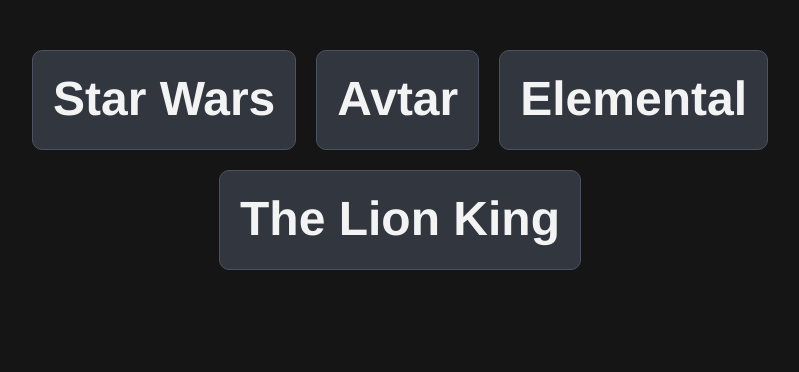
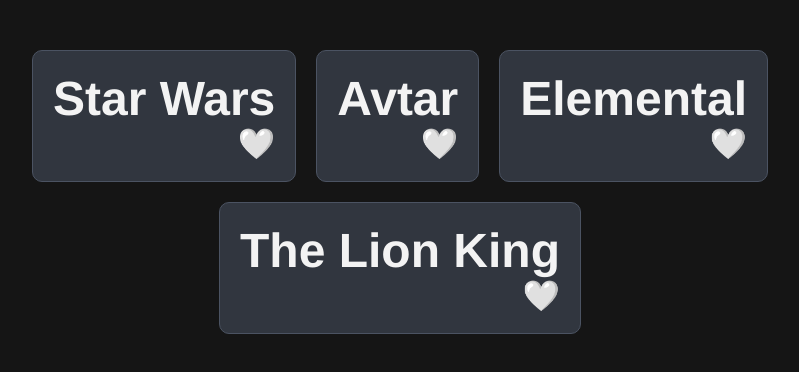
Before and after one commit to sanzida-mim/first_react_app, a React (Vite) app: page / in a window 1280 px wide. Shown: the top 372 px of the page, without its empty margins (240-1039 px from the left). Built offline with nearby package versions, Linux system fonts and the light colour scheme.

Commit message:
Learned about useState webhook of react.

```diff
--- a/src/App.jsx
+++ b/src/App.jsx
@@ -1,12 +1,21 @@
+import { useState } from "react"
+
 const Card = ({title}) => {
+  const [hasLiked, setHasLiked] = useState(false);
+
   return (
     <div className="card">
       <h2>{title}</h2>
+
+      <button onClick={() => setHasLiked(!hasLiked)}>
+        {hasLiked ? "❤️" : "🤍"}
+      </button>
     </div>
   )
 }
 
 const App = () => {
+
   return (
     <div className="card-container">
       <Card title="Star Wars"/>
--- a/src/index.css
+++ b/src/index.css
@@ -33,3 +33,12 @@
   border-radius: 10px;
   min-height: 100px;
 }
+
+button {
+  border: none;
+  font-size: 30px;
+  background-color: transparent;
+  width: 100%;
+  text-align: right;
+  cursor: pointer;
+}
```
